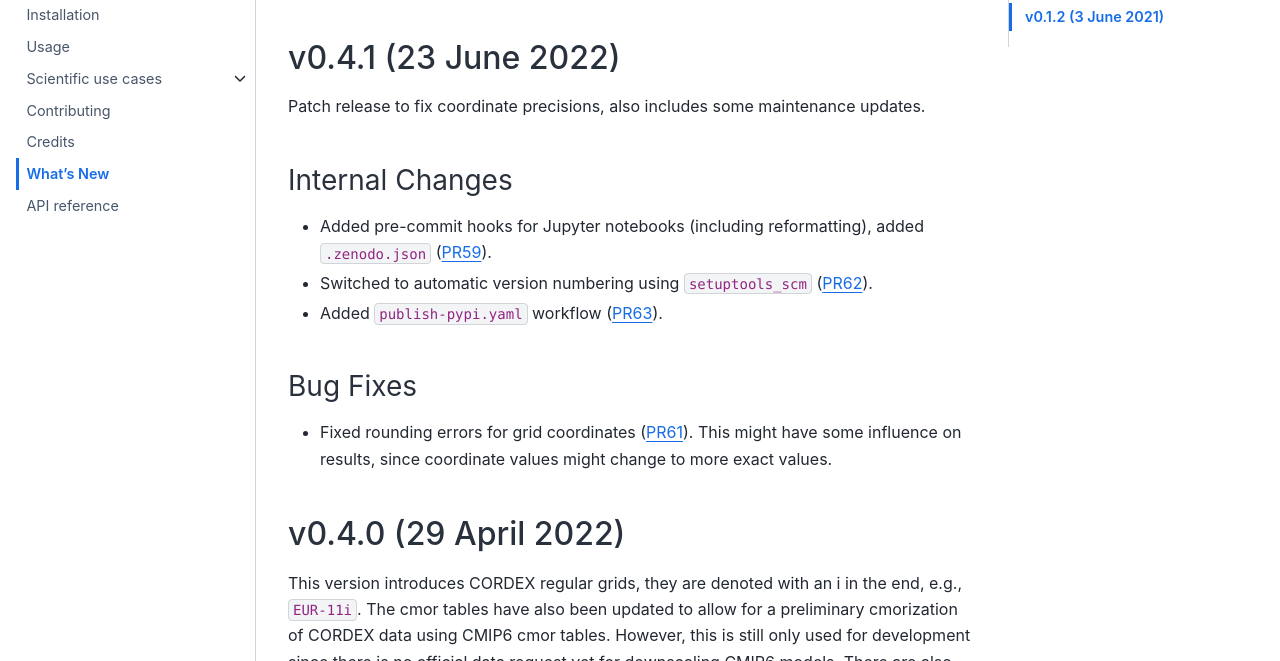
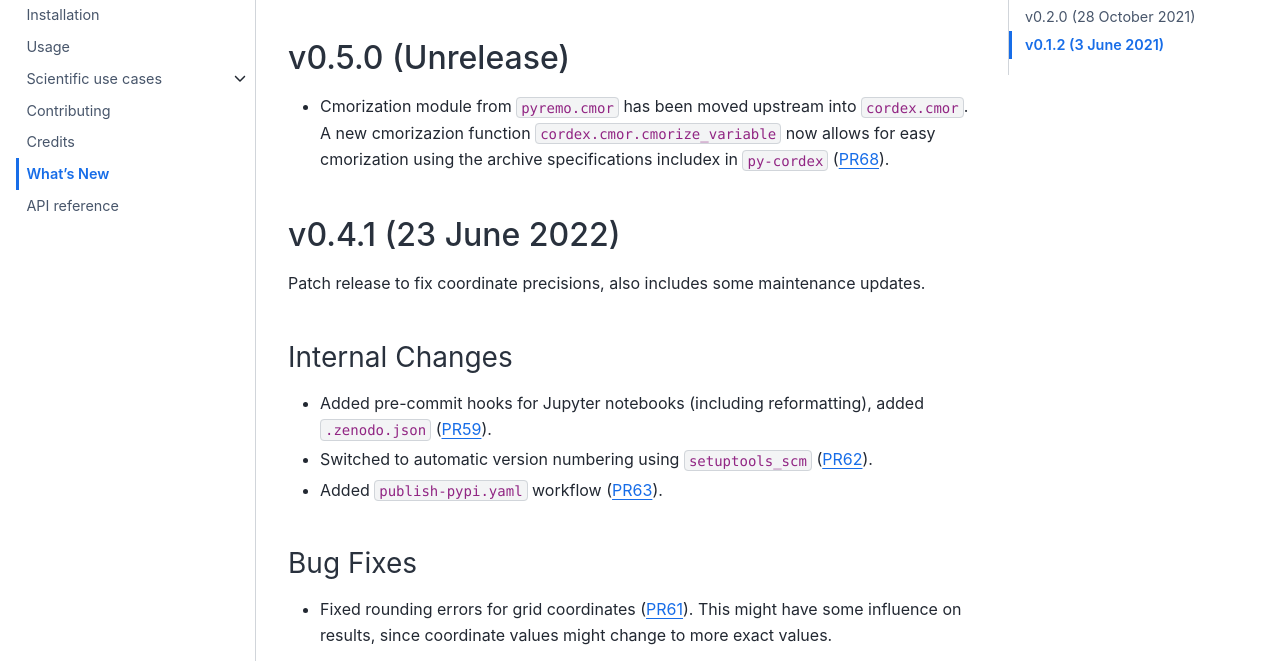
Before and after one commit to euro-cordex/py-cordex, a Sphinx documentation site: the page built from docs/whats_new.rst, in a window 1280 px wide and 900 px high, cut to the strip 239-900 px from the top of the window. Built offline with Sphinx 7.4.7 and the Sphinx Book theme 1.1.4, drawn with Linux system fonts in a browser that asks for light colours; pages that are not in the unit, such as notebooks, are missing from menus.

Commit message:
Update whats_new.rst

```diff
--- a/docs/whats_new.rst
+++ b/docs/whats_new.rst
@@ -7,6 +7,11 @@
    :suppress:
 
     import pyremo
+
+v0.5.0 (Unrelease)
+------------------
+
+- Cmorization module from ``pyremo.cmor`` has been moved upstream into ``cordex.cmor``. A new cmorizazion function ``cordex.cmor.cmorize_variable`` now allows for easy cmorization using the archive specifications includex in ``py-cordex`` (:pull:`68`).
 
 
 v0.4.1 (23 June 2022)
```
